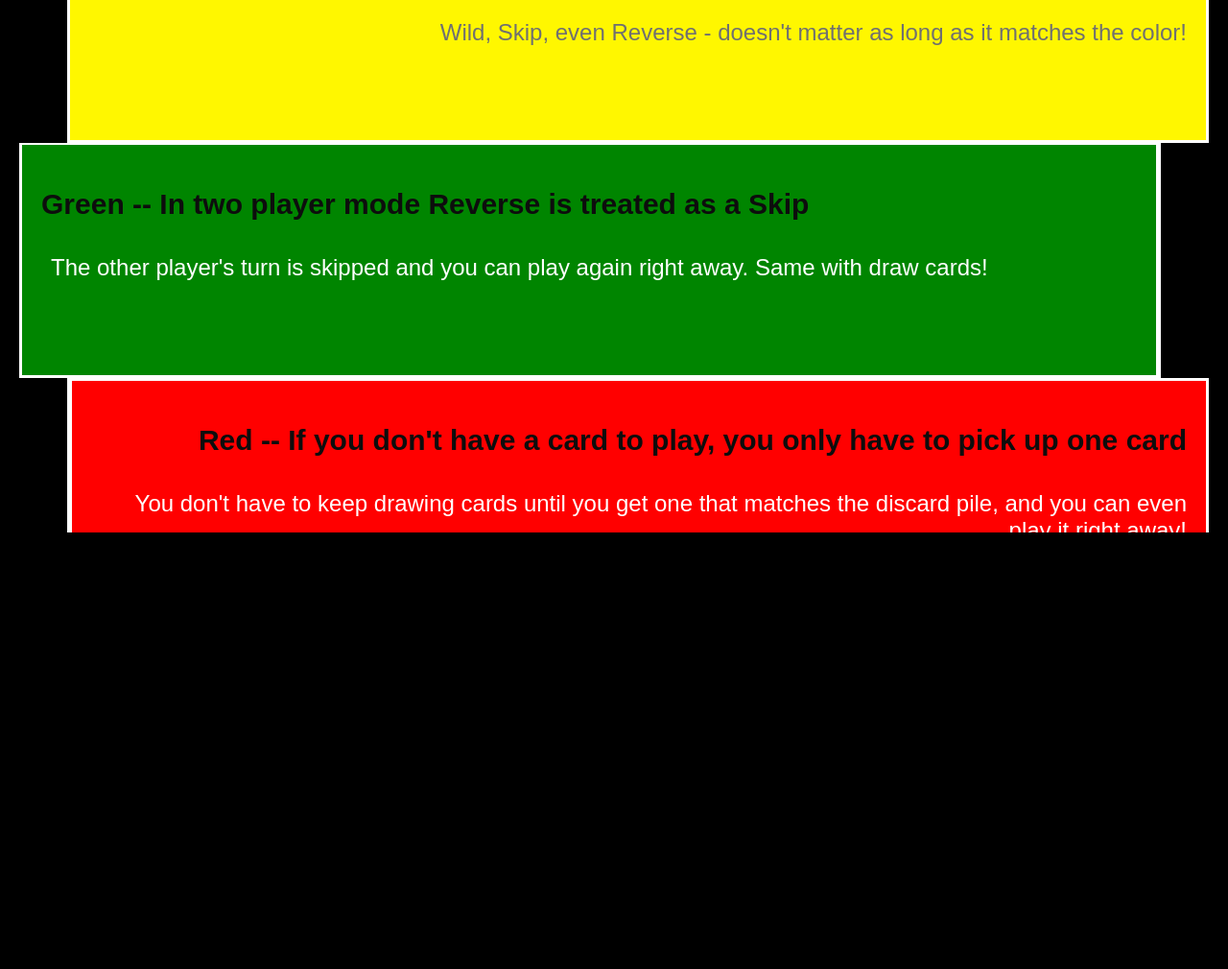
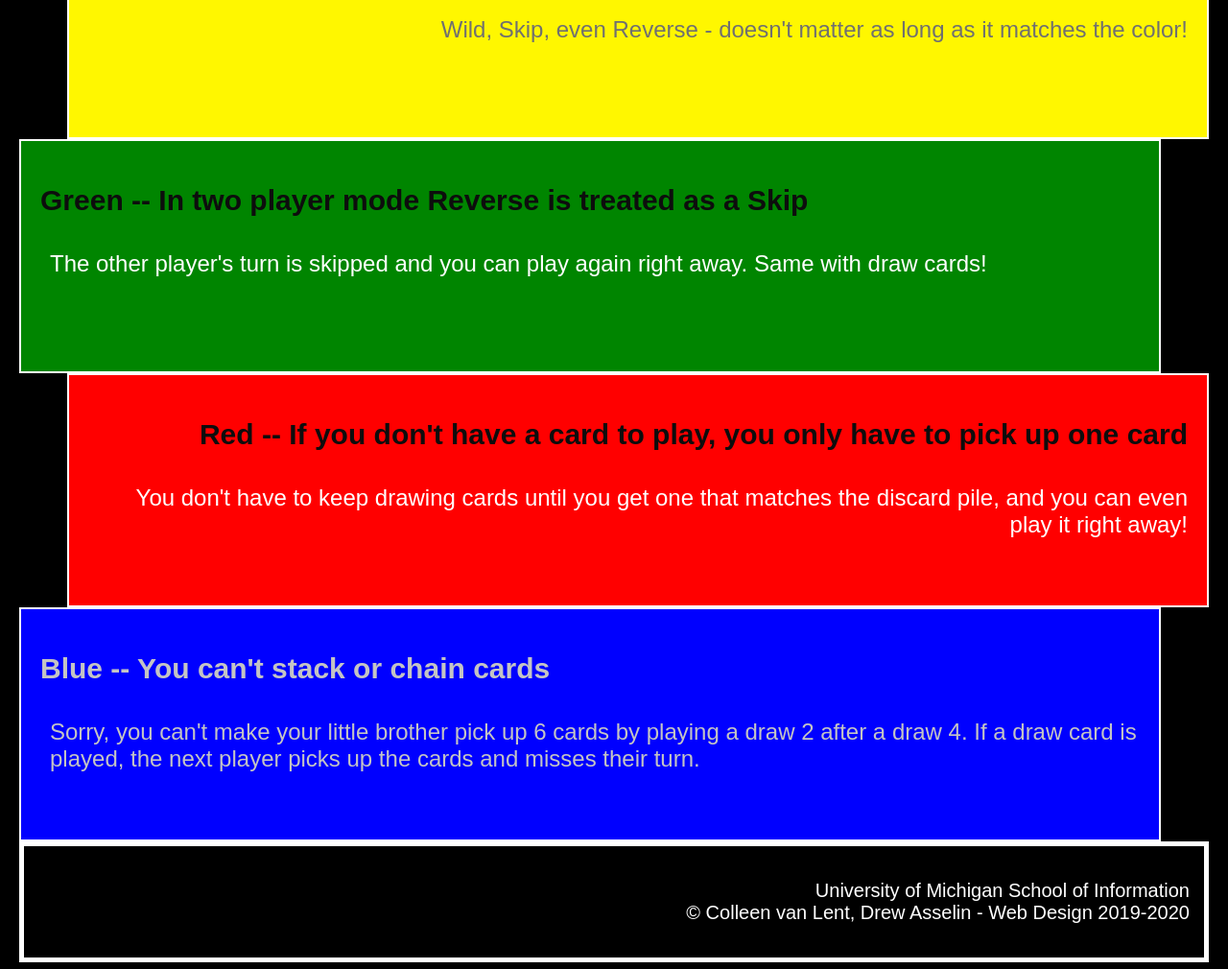
Before and after one commit to niamh-umich/wk3, a plain HTML site: page simple_css-main/basic_styling.html in a window 1280 px wide. Shown: the part 716-1726 px from the top of the page at 96% size. Drawn offline with Linux system fonts and the light colour scheme.

Commit message:
Add files via upload

```diff
--- a/simple_css-main/basic_styling.html
+++ b/simple_css-main/basic_styling.html
@@ -3,7 +3,7 @@
 <head>
   <meta charset="UTF-8">
   <link rel="stylesheet" href="css/normalize.css">
-  <link rel="stylesheet" href="css/style.css">
+  <link rel="stylesheet" href="css/simple_css.css">
   <meta name="viewport" content="width=device-width, initial-scale=1.0">
   <link rel="shortcut icon" href="images/favicon.ico" type="image/x-icon">
   <title>4 Uno Rules You're Playing Wrong</title>
--- /dev/null
+++ b/simple_css-main/css/simple_css.css
@@ -0,0 +1,94 @@
+body {
+    font-family: Arial, Veranda;
+    background-color:  #000000;
+    color: #ffffff;
+    margin: 20px 20px 0px 20px;
+}
+
+h1 {
+    font-size: 42px;
+    text-align: center;
+    padding: 15px;
+}
+
+h2 {
+    font-size: 30px;
+    color: #0D0D0D
+}
+
+p {
+    font-size: 24px;
+    padding: 10px 0px 0px 10px;
+}
+
+img {
+    width: 250px;
+    display: block;
+    margin: 0 auto;
+    border: 10px dashed #ffffff;
+}
+
+div {
+    min-height: 200px;
+    padding: 20px;
+    border-bottom: 2px solid #ffffff;
+    border-right: 2px solid #ffffff;
+}
+
+.introduction {
+    border-radius: 15px;
+    margin-top: 15px;
+    line-height: 2;
+    border-top: 2px solid #ffffff;
+    border-left: 2px solid #ffffff;
+}
+
+.yellow {
+    background-color: #fff700;
+    text-align: right;
+    margin-left: 50px;
+    border-top: 2px solid #ffffff;
+    border-left: 2px solid #ffffff;
+}
+
+.red {
+    background-color: #ff0000;
+    text-align: right;
+    margin-left: 50px;
+    border-top: 2px solid #ffffff;
+    border-left: 2px solid #ffffff;
+}
+
+.blue {
+    background-color: #0000ff;
+    text-align: left;
+    margin-right: 50px;
+    border-top: 2px solid #ffffff;
+    border-left: 2px solid #ffffff;
+}
+
+.blue h1, .blue h2, .blue p {
+    color: #c4c4c4
+}
+
+.yellow p {
+    color: #707070
+}
+
+.green {
+    background-color: #008500;
+    text-align: left;
+    margin-right: 50px;
+    border-top: 2px solid #ffffff;
+    border-left: 2px solid #ffffff;
+}
+
+footer {
+    border: 5px solid #ffffff
+}
+
+footer p {
+    font-size: 20px;
+    text-align: right;
+    padding: 15px 15px 15px 0;
+}
```
